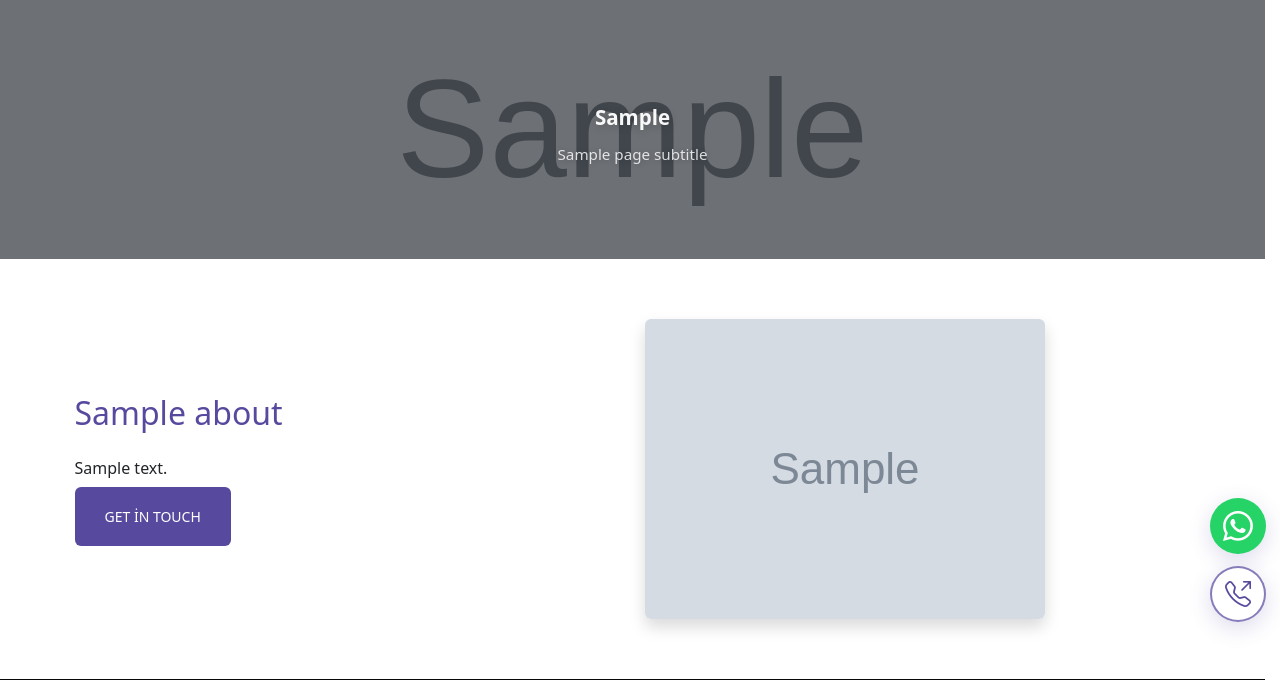
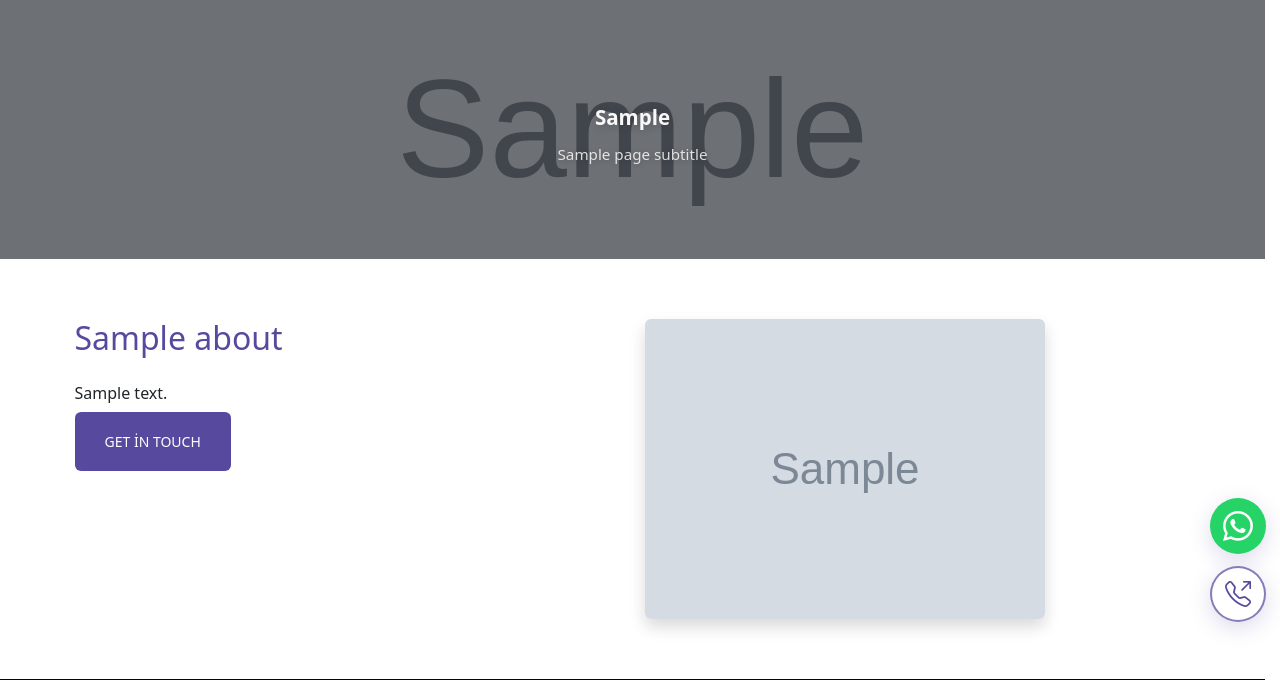
Before and after one commit to MusfiqEmirov/Ganagro.az, a Django app: template ganaqro/templates/about.html in a window 1280 px wide. Shown: the part 94-774 px from the top of the page. Run offline with Django 5.2, Linux system fonts and the light colour scheme; the template is opened without the code that fills it: most values are stand-ins (such as "Sample title", 1, 10 or a date in 2020); grey boxes marked "Sample" are stand-in pictures; some libraries are stand-ins or nearby versions; some web fonts are replaced.

Commit message:
fixed some bugs

```diff
--- a/ganaqro/templates/about.html
+++ b/ganaqro/templates/about.html
@@ -10,7 +10,7 @@
   {% if about %}
   <section id="about-3" class="about-3 section">
     <div class="container">
-      <div class="row gy-5 align-items-center">
+      <div class="row gy-5 align-items-start">
         {% if about.video %}
         <div class="col-lg-6 order-2 order-lg-2" data-aos="zoom-out">
           {% include "includes/about_video_card.html" with video_url=about.video poster_url=about.video_poster %}
--- a/ganaqro/templates/index.html
+++ b/ganaqro/templates/index.html
@@ -93,7 +93,7 @@
   <section id="about" class="about section">
     <div class="content">
       <div class="container">
-        <div class="row align-items-center">
+        <div class="row align-items-start">
           {% if about.video %}
           <div class="col-lg-6 order-1 order-lg-1 mb-4 mb-lg-0" data-aos="zoom-out">
             {% include "includes/about_video_card.html" with video_url=about.video poster_url=about.video_poster %}
```
